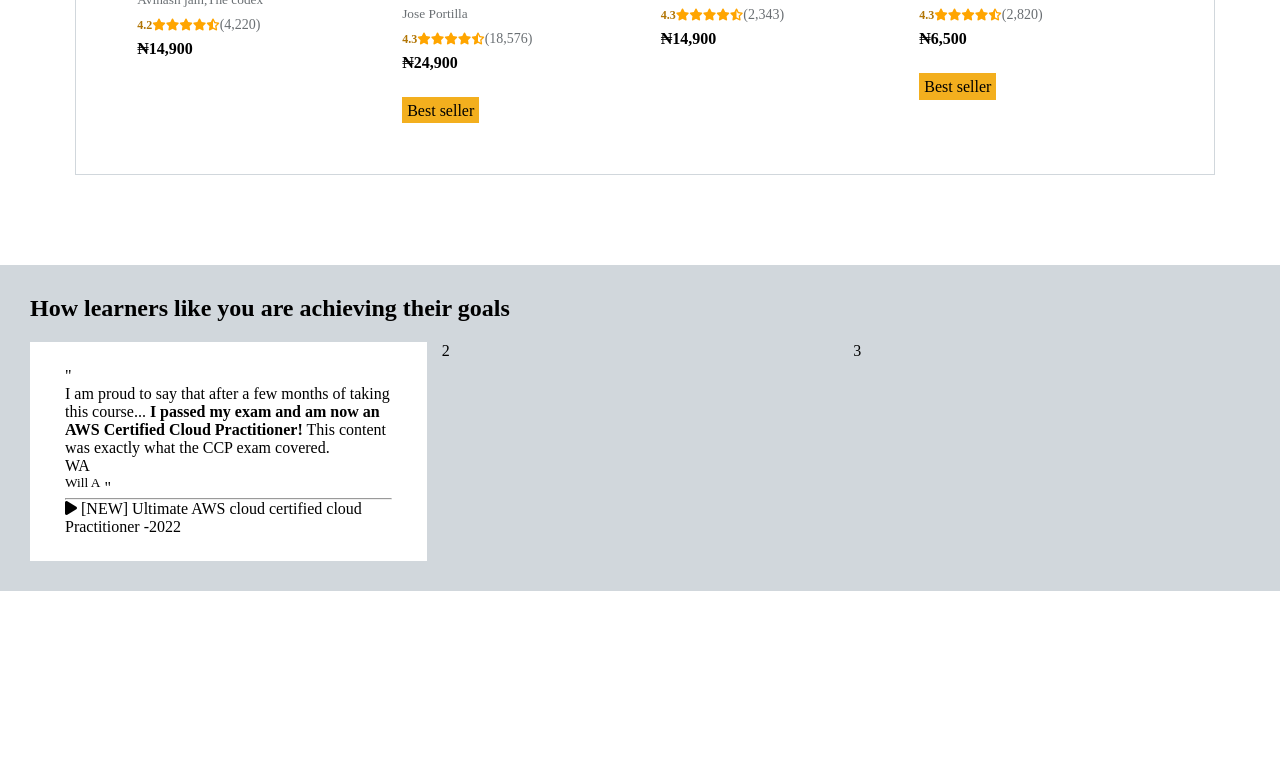
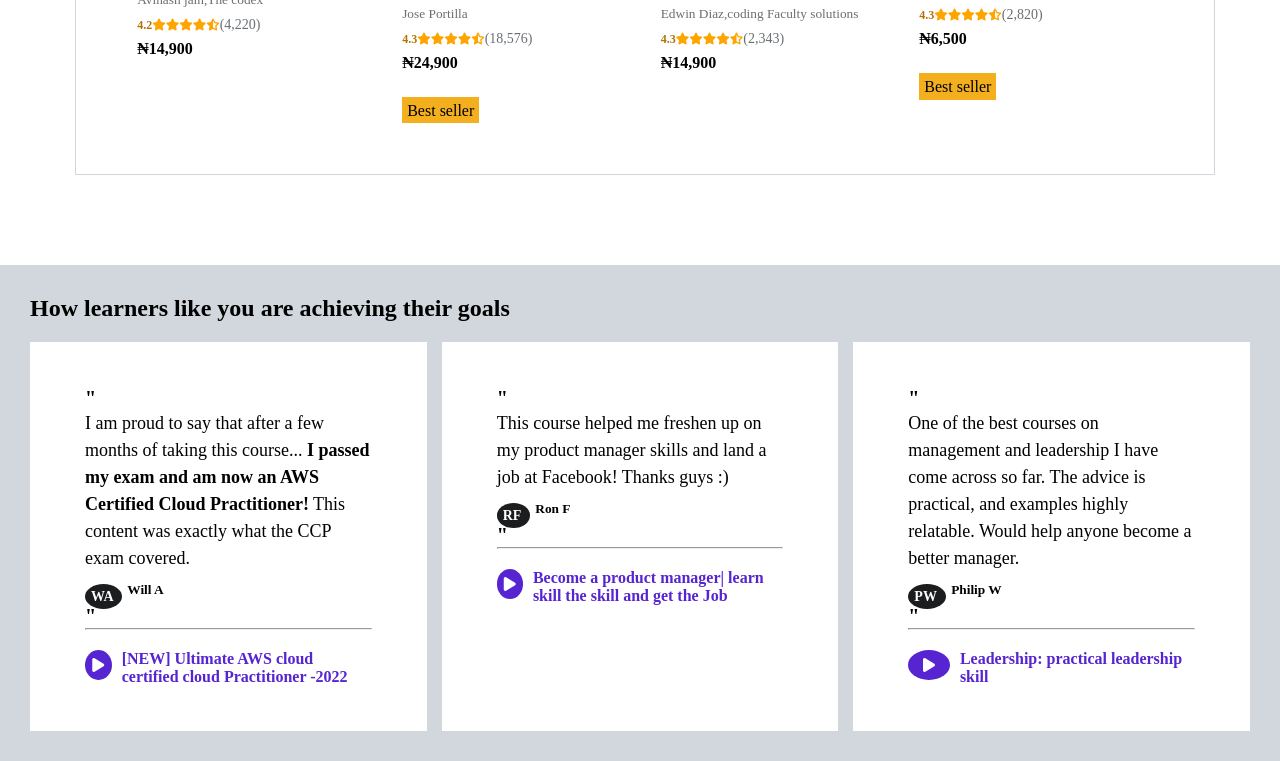
Before and after one commit to joyibeh93/Udemy-Clone, a plain HTML site: page index.html in a window 1280 px wide. Shown: the part 1128-1889 px from the top of the page. Before the commit the page ends 1719 px from the top, so only its background shows below. Drawn offline with Linux system fonts and the light colour scheme.

Commit message:
added the other video element

```diff
--- a/index.html
+++ b/index.html
@@ -125,23 +125,51 @@
             <h2>How learners like you are achieving their goals</h2>
             <div class="grid-container2">
                 <div class="grid-cnt">
-                   <span>"</span>
-                    <p>
+                   <h3>"</h3>
+                    <p class="grid-cnt-p">
                         I am proud to say that after a few months of taking this course... <strong>I passed my exam and am now an AWS Certified Cloud Practitioner!</strong>
                          This content was exactly what the CCP exam covered.
                     </p>
 
-                    <p> WA</p><SUp>Will A</SUp>
-                    <span>"</span>
+                    <p class="test-name"> <span class="test-name-span">WA  </span> <sup class="name">Will A</sup></p>
+                    <h3>"</h3>
                     <hr>
-                    <p>
-                        <p><i class="fa-solid fa-play"></i> [NEW] Ultimate AWS cloud certified cloud Practitioner -2022</p>
-                    </p>
+                    <div class="cnt-testimony">
+                        <p class="fa-play-icon"><i class="fa-solid fa-play"></i></p> <p class="cnt-testimony-p"> [NEW] Ultimate AWS cloud certified cloud Practitioner -2022</p>
+                    </div>
 
 
                 </div>
-                <div>2</div>
-                <div>3</div>
+                <div class="grid-cnt">
+                    <h3>"</h3>
+                     <p class="grid-cnt-p">
+                        This course helped me freshen up on my product manager skills and land a job at Facebook! Thanks guys :)
+                     </p>
+
+                     <p class="test-name"> <span class="test-name-span">RF  </span> <sup class="name">Ron F</sup></p>
+                     <h3>"</h3>
+                     <hr>
+                     <div class="cnt-testimony">
+                         <p class="fa-play-icon"><i class="fa-solid fa-play"></i></p> <p class="cnt-testimony-p"> Become a product manager| learn skill the skill and get the Job</p>
+                     </div>
+
+
+                 </div>
+                 <div class="grid-cnt">
+                    <h3>"</h3>
+                     <p class="grid-cnt-p">
+                        One of the best courses on management and leadership I have come across so far. The advice is practical, and examples highly relatable. Would help anyone become a better manager.
+                     </p>
+
+                     <p class="test-name"> <span class="test-name-span">PW  </span> <sup class="name">Philip W</sup></p>
+                     <h3>"</h3>
+                     <hr>
+                     <div class="cnt-testimony">
+                         <p class="fa-play-icon"><i class="fa-solid fa-play"></i></p> <p class="cnt-testimony-p"> Leadership: practical leadership skill</p>
+                     </div>
+
+
+                 </div>
 
             </div>
 
--- a/style.css
+++ b/style.css
@@ -151,5 +151,54 @@ line-height: 1.5em;
 }
 .grid-cnt{
     background-color: #fff;
-    padding: 25px 35px;
+    padding: 45px 55px;
 }
+h3{
+    font-size: 20px;
+}
+.grid-cnt-p{
+    font-size: 18px;
+    line-height: 1.5em;
+}
+.test-name{
+    margin-top: 10px;
+}
+.test-name-span{
+padding: 5px 6px;
+background-color: #1c1d1f;
+color: #fff;
+border-radius:50%;
+margin: 0px 5px 15px 0px;
+font-weight: 600;
+font-size: 14px;
+}
+.name{
+    font-weight: 700;
+}
+
+.cnt-testimony{
+    margin-top: 20px;
+    display: flex;
+    justify-content: space-evenly;
+
+}
+.cnt-testimony-p{
+    color: #5624d0;
+    font-weight: 600;
+
+}
+.fa-play-icon{
+    /* display: inline-block; */
+    /* padding: 5px 7px; */
+    width: 45px;
+    height: 30px;
+    border-radius: 50%;
+    background-color: #5624d0;
+    color:#fff ;
+    margin-right: 10px;
+    text-align: center;
+}
+.fa-play{
+    text-align: center;
+    margin: 7px;
+}
```
